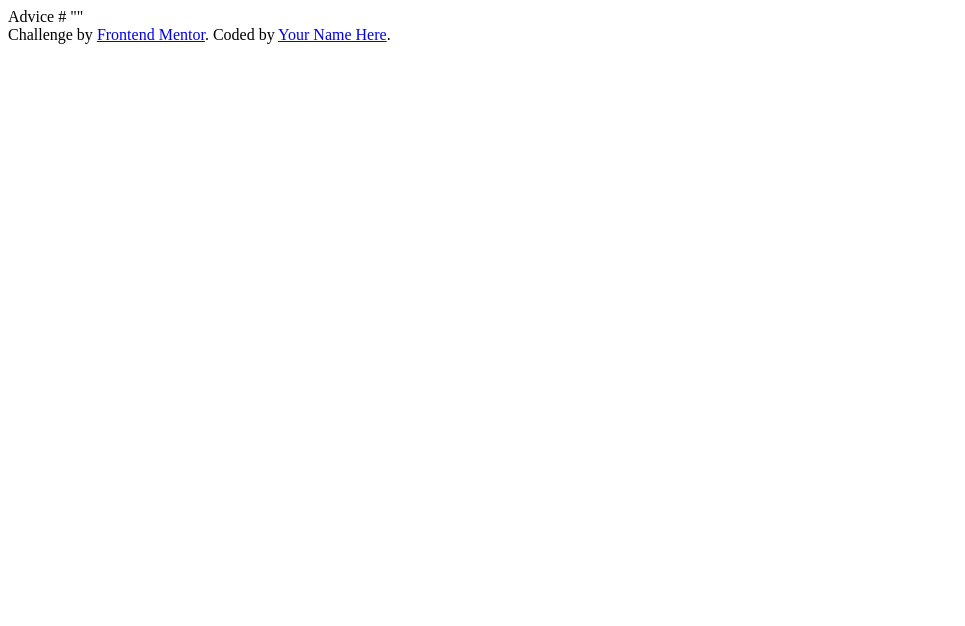
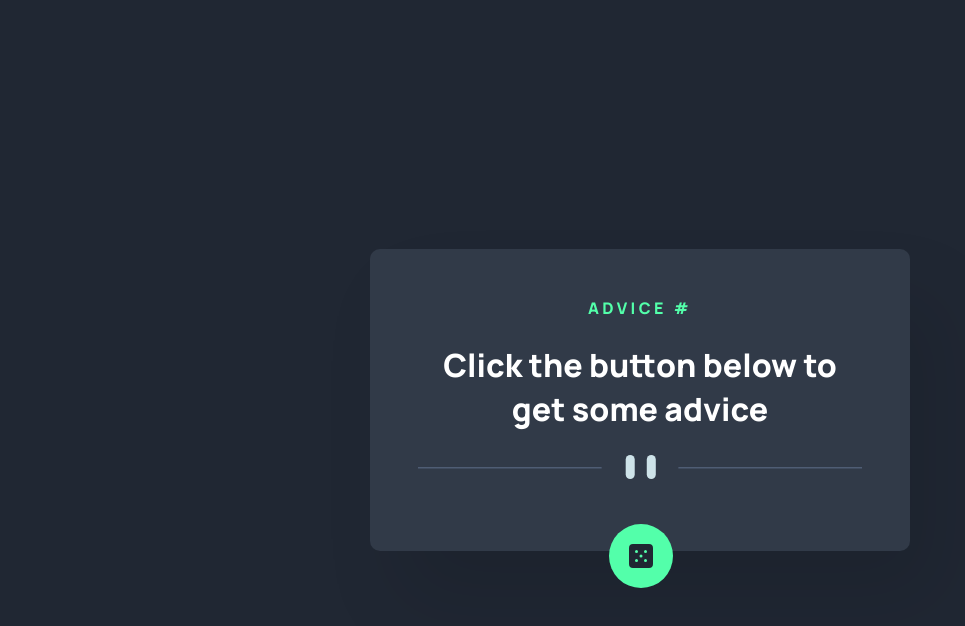
Before and after one commit to KieranWebDev/FEM-advice-app-generator, a plain HTML site: page index.html in a window 1280 px wide. Shown: the whole page, without its empty margins (0-965 px from the left). Drawn offline with Linux system fonts and the light colour scheme.

Commit message:
js and css complete

```diff
--- a/index.html
+++ b/index.html
@@ -14,15 +14,16 @@
 </head>
 
 <body>
-
-  Advice #<!-- Advice ID goes here -->
-
-  "<!-- Advice text goes here -->"
-
-  <div class="attribution">
+  <main class="advice-container">
+    <p class="advice-number">Advice #</p>
+    <h1 class="advice-text">Click the button below to get some advice</h1>
+    <img class="divider mobile" src="./images/pattern-divider-mobile.svg" alt="">
+    <button class="get-advice-btn"><img src="./images/icon-dice.svg" alt=""></button>
+  </main>
+  <!-- <div class="attribution">
     Challenge by <a href="https://www.frontendmentor.io?ref=challenge" target="_blank">Frontend Mentor</a>.
     Coded by <a href="#">Your Name Here</a>.
-  </div>
+  </div> -->
   <script src="javaScript.js"></script>
 </body>
 
--- a/javaScript.js
+++ b/javaScript.js
@@ -0,0 +1,23 @@
+const adviceBtn = document.querySelector('.get-advice-btn');
+const adviceText = document.querySelector('.advice-text');
+const adviceNumber = document.querySelector('.advice-number');
+
+async function getRandomQuote() {
+  try {
+    const response = await fetch('https://api.adviceslip.com/advice');
+    const data = await response.json();
+    const { id, advice } = data.slip;
+
+    adviceNumber.textContent = `Advice # ${id}`;
+    adviceText.textContent = `"${advice}"`;
+    adviceBtn.classList.add('rotate');
+
+    setTimeout(() => {
+      adviceBtn.classList.remove('rotate');
+    }, 500);
+  } catch (error) {
+    console.log(error);
+  }
+}
+
+adviceBtn.addEventListener('click', getRandomQuote);
--- a/styles.css
+++ b/styles.css
@@ -0,0 +1,84 @@
+@import url('https://fonts.googleapis.com/css2?family=Manrope:wght@400;800&display=swap');
+
+html {
+  box-sizing: border-box;
+}
+*,
+*::before,
+*::after {
+  box-sizing: inherit;
+  padding: 0;
+  margin: 0;
+}
+
+body {
+  font-family: 'Manrope', sans-serif;
+  height: 100vh;
+  display: flex;
+  justify-content: center;
+  align-items: center;
+  background-color: #202733;
+}
+.advice-container {
+  max-width: 540px;
+  background: #313a48;
+  color: white;
+  padding: 2.5rem 1.5rem 4rem 1.5rem;
+  box-shadow: 30px 50px 80px rgba(0, 0, 0, 0.100202);
+  border-radius: 10px;
+  text-align: center;
+  font-weight: 800;
+  position: relative;
+  margin: 0 1rem;
+}
+
+.advice-number {
+  color: #53ffaa;
+  font: size 11px;
+  font-weight: 800;
+  letter-spacing: 3.45714px;
+  text-transform: uppercase;
+  margin-bottom: 1.5rem;
+}
+
+.advice-container h1 {
+  font-size: 1.5rem;
+  margin-bottom: 1.5rem;
+}
+.divider {
+  width: 100%;
+  display: block;
+}
+
+.get-advice-btn {
+  transform: rotate(0deg);
+  background-color: #53ffaa;
+  border-radius: 50%;
+  padding: 1.25rem;
+  position: absolute;
+  bottom: -36.8px;
+  left: 44.3%;
+  cursor: pointer;
+  border: none;
+}
+.get-advice-btn:hover {
+  background: #53ffaa;
+  box-shadow: 0px 0px 40px #53ffaa;
+}
+.get-advice-btn img {
+  display: block;
+}
+
+.get-advice-btn.rotate {
+  transform: rotate(360deg);
+  transition: transform 0.5s;
+}
+
+@media (min-width: 768px) {
+  .advice-container {
+    padding: 48px 48px 72px 48px;
+  }
+  .advice-container h1 {
+    font-size: 2rem;
+  }
+}
```
